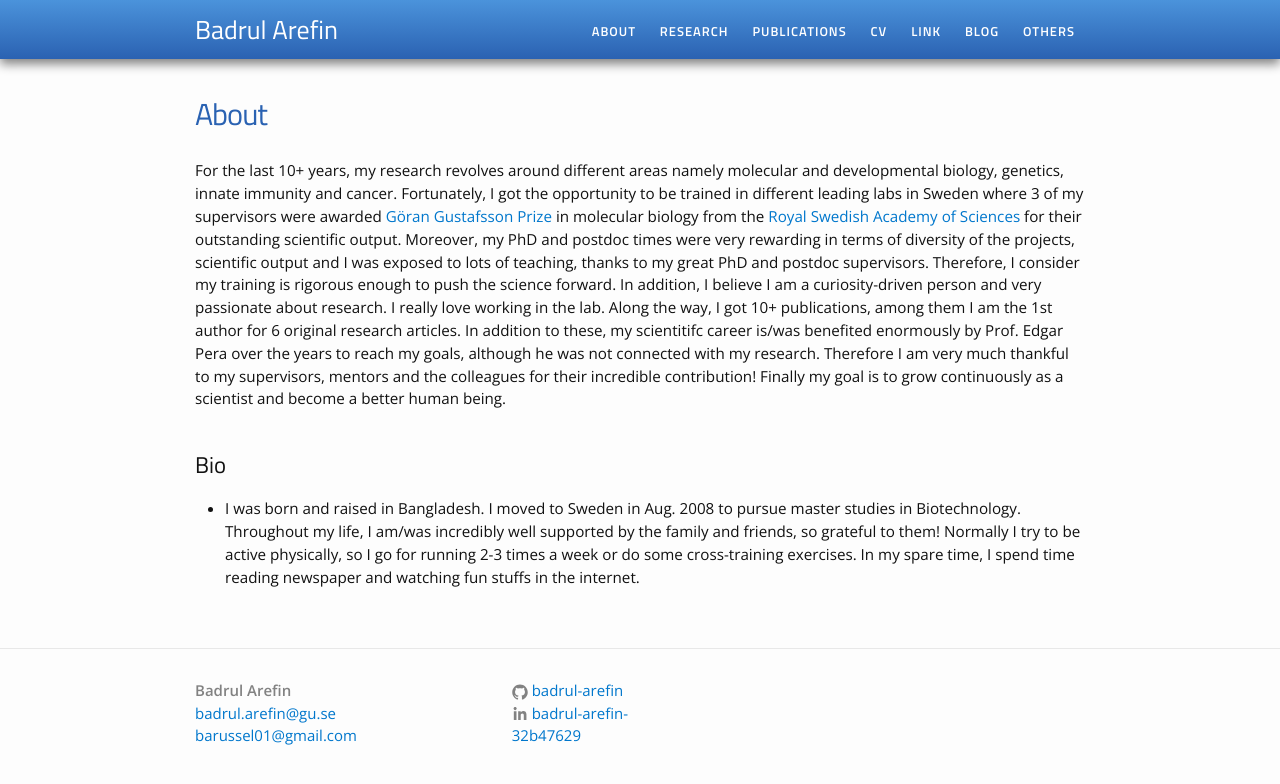
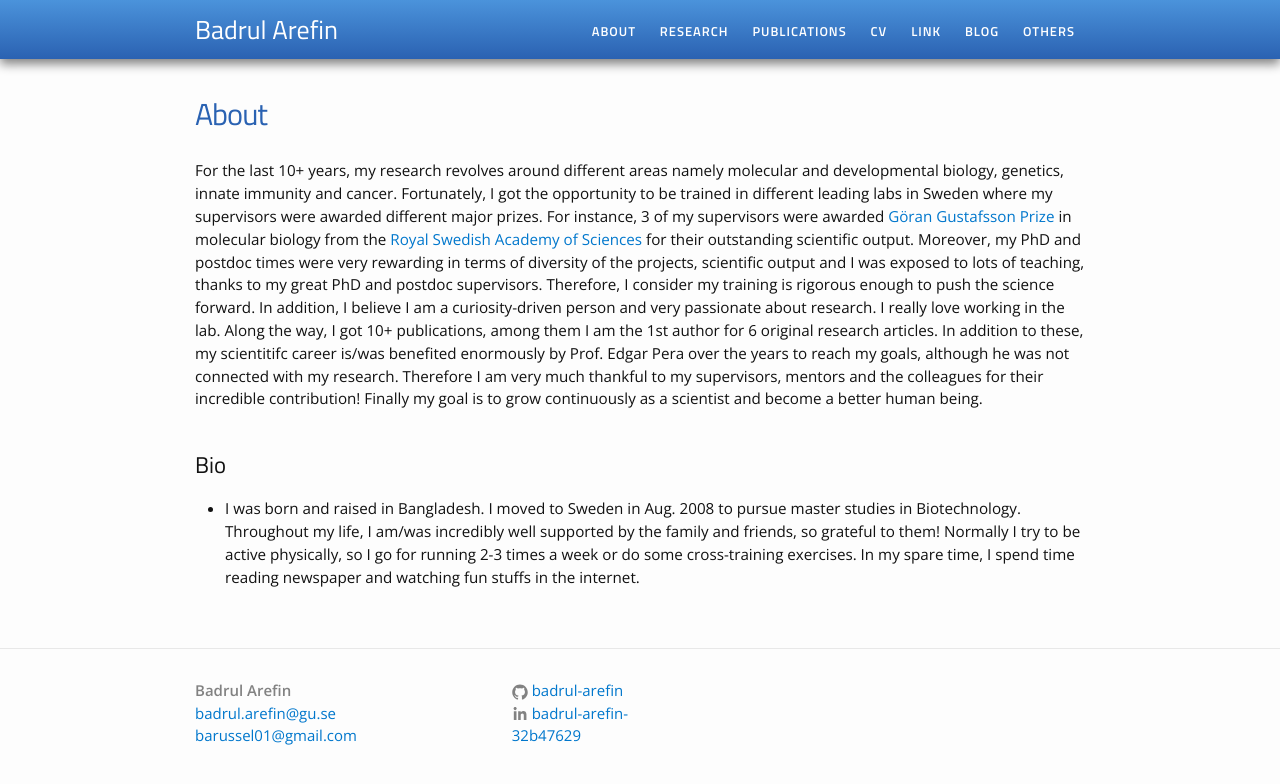
Before and after one commit to Badrul-Arefin/badrul-arefin.github.io, a Jekyll site: the page built from about.md, in a window 1280 px wide. Shown: the top 784 px of the page. Built offline with Jekyll 4.4.1, drawn with Linux system fonts in a browser that asks for light colours.

Commit message:
Update about.md

```diff
--- a/about.md
+++ b/about.md
@@ -4,7 +4,7 @@
 permalink: /about/
 ---
 
-For the last 10+ years, my research revolves around different areas namely molecular and developmental biology, genetics, innate immunity and cancer. Fortunately, I got the opportunity to be trained in different leading labs in Sweden where 3 of my supervisors were awarded <a href="https://en.wikipedia.org/wiki/G%C3%B6ran_Gustafsson_Prize">Göran Gustafsson Prize</a> in molecular biology from the <a href="https://kva.se/sv/priser/goran-gustafssonprisen">Royal Swedish Academy of Sciences </a> for their outstanding scientific output. Moreover, my PhD and postdoc times were very rewarding in terms of diversity of the projects, scientific output and I was exposed to lots of teaching, thanks to my great PhD and postdoc supervisors. Therefore, I consider my training is rigorous enough to push the science forward. In addition, I believe I am a curiosity-driven person and very passionate about research. I really love working in the lab. Along the way, I got 10+ publications, among them I am the 1st author for 6 original research articles. In addition to these, my scientitifc career is/was benefited enormously by Prof. Edgar Pera over the years to reach my goals, although he was not connected with my research. Therefore I am very much thankful to my supervisors, mentors and the colleagues for their incredible contribution! Finally my goal is to grow continuously as a scientist and become a better human being. <br><br>
+For the last 10+ years, my research revolves around different areas namely molecular and developmental biology, genetics, innate immunity and cancer. Fortunately, I got the opportunity to be trained in different leading labs in Sweden where my supervisors were awarded different major prizes. For instance, 3 of my supervisors were awarded <a href="https://en.wikipedia.org/wiki/G%C3%B6ran_Gustafsson_Prize">Göran Gustafsson Prize</a> in molecular biology from the <a href="https://kva.se/sv/priser/goran-gustafssonprisen">Royal Swedish Academy of Sciences </a> for their outstanding scientific output. Moreover, my PhD and postdoc times were very rewarding in terms of diversity of the projects, scientific output and I was exposed to lots of teaching, thanks to my great PhD and postdoc supervisors. Therefore, I consider my training is rigorous enough to push the science forward. In addition, I believe I am a curiosity-driven person and very passionate about research. I really love working in the lab. Along the way, I got 10+ publications, among them I am the 1st author for 6 original research articles. In addition to these, my scientitifc career is/was benefited enormously by Prof. Edgar Pera over the years to reach my goals, although he was not connected with my research. Therefore I am very much thankful to my supervisors, mentors and the colleagues for their incredible contribution! Finally my goal is to grow continuously as a scientist and become a better human being. <br><br>
 
 <h2>Bio</h2>
 <ul>
```
